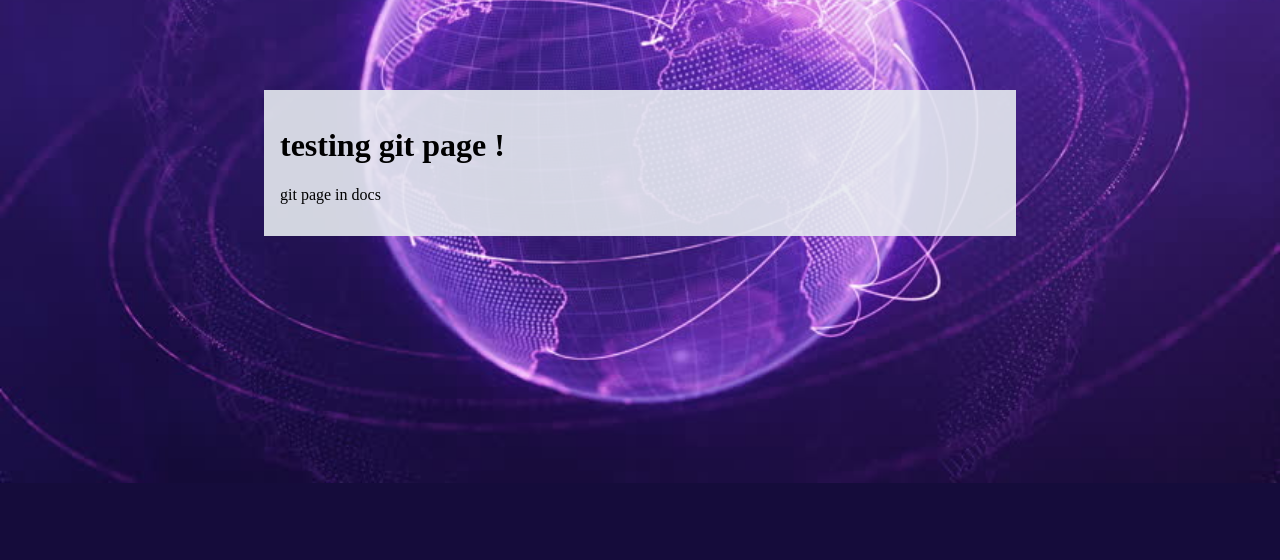
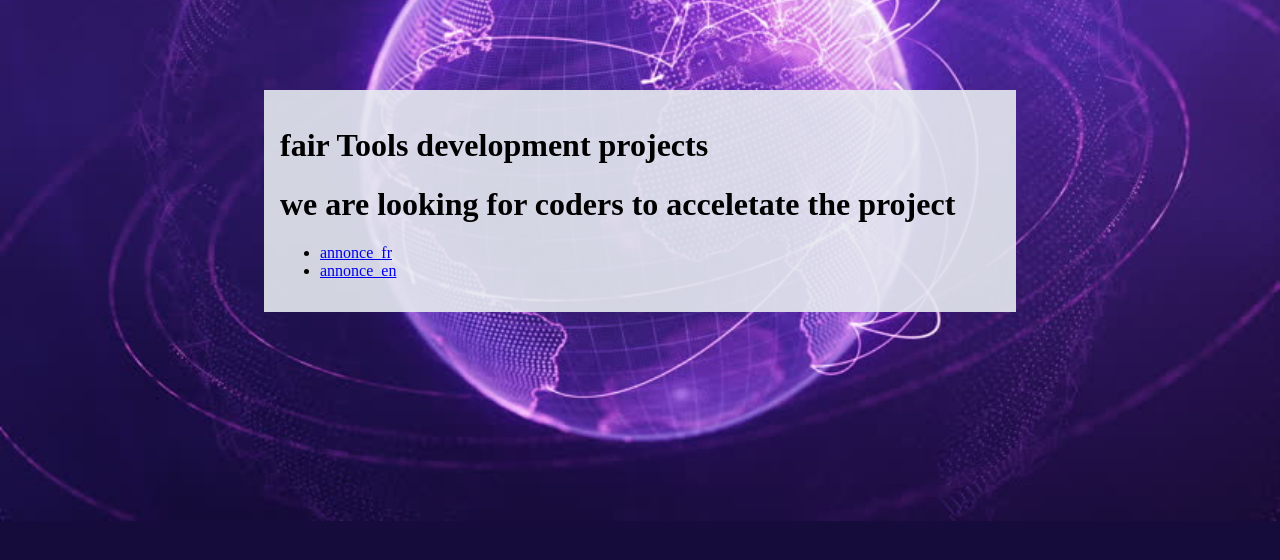
Before and after one commit to willforge/fairTools, a Jekyll site: the page built from docs/index.md, in a window 1280 px wide. Shown: the top 560 px of the page. Built offline with Jekyll 4.4.1, drawn with Linux system fonts in a browser that asks for light colours; our own code applies the rules of GitHub Pages for plain Markdown files.

Commit message:
added multilanguages !

```diff
--- a/docs/index.md
+++ b/docs/index.md
@@ -1,7 +1,10 @@
 ---
 layout: page
 ---
-# testing git page !
+#  fair Tools development projects
 
 
-git page in docs
+# we are looking for coders to acceletate the project
+
+- [annonce_fr](annonce-fr.html)
+- [annonce_en](annonce-en.html)
```
Also changed, not shown: docs/annonce_en.md (added, +31 -0 lines), docs/annonce_fr.md (added, +1 -0 lines).
